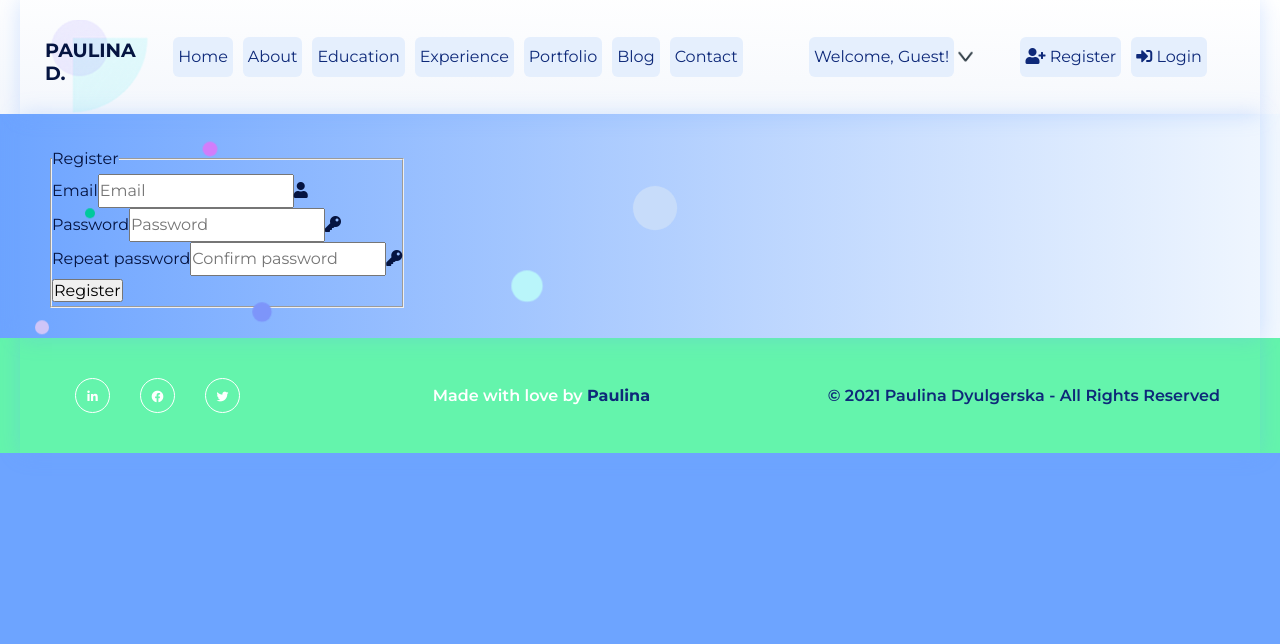
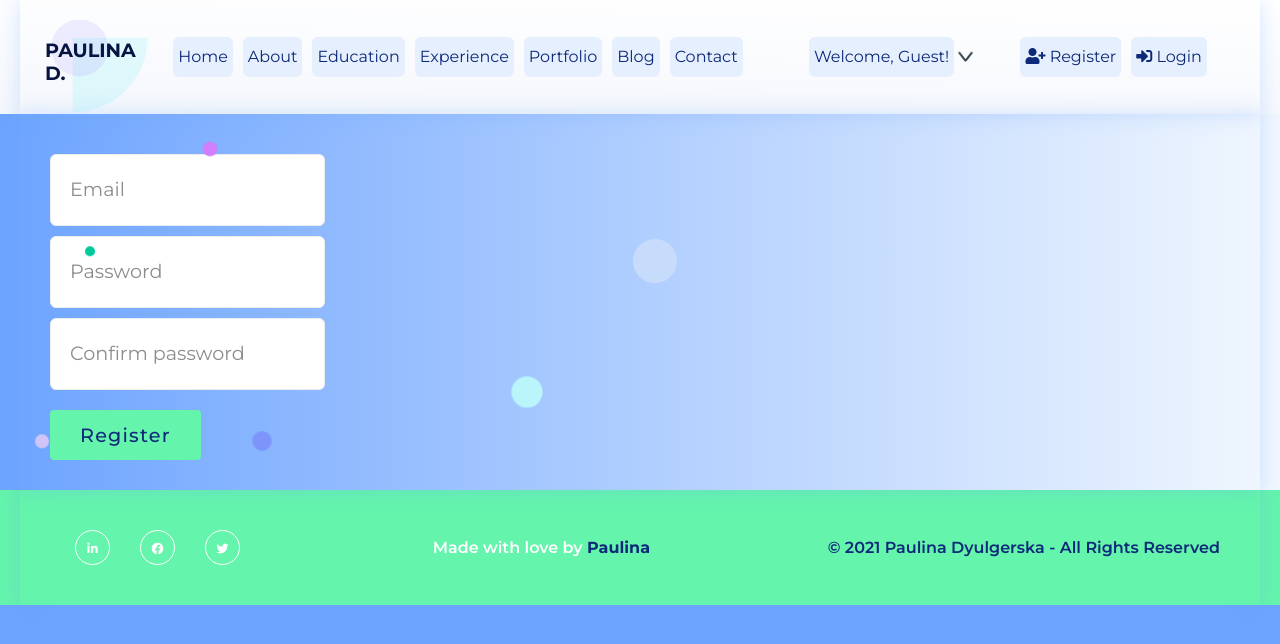
Before and after one commit to Paulina-Dyulgerska/MySkills, a React (Create React App) app: page /register in a window 1280 px wide. Shown: the top 644 px of the page. Built offline with nearby package versions, Linux system fonts and the light colour scheme; no server answers.

Commit message:
Login and Register form implementation

```diff
--- a/src/components/Login/Login.css
+++ b/src/components/Login/Login.css
@@ -60,9 +60,9 @@
     }
 }
 
-textarea {
+/* textarea {
     resize: none;
-}
+} */
 
 .passwordToggler {
     position: absolute;
--- a/src/components/Register/Register.js
+++ b/src/components/Register/Register.js
@@ -4,7 +4,10 @@ import { useHistory } from 'react-router-dom';
 // import authentication from '../../utils/firebase';
 import InputError from '../Shared/InputError/InputError';
 import accountsService from '../../services/accountsService.js';
+import validationService from '../../services/validationService.js';
 import globalConstants from '../../globalConstants/globalConstants';
+import InputFieldWithLabel from '../Shared/InputField/InputFieldWIthLabel';
+import ButtonSubmit from '../Shared/Buttons/ButtonSubmit/ButtonSubmit';
 
 const Register = () => {
 
@@ -39,39 +42,58 @@ const Register = () => {
     return (
         <section className="register">
             <form onSubmit={onRegisterFormSubmitHandler}>
-                <fieldset>
-                    <legend>Register</legend>
-                    <InputError>{errorMessage}</InputError>
-                    <p className="field">
+                <article className="field">
+                    <InputFieldWithLabel
+                        wrapperClassName="input"
+                        type="text"
+                        name="email"
+                        id="email"
+                        className="form-control error"
+                        validateFieldFunction={validationService.emailValidator}
+                        errorMessage="Please enter a valid email."
+                    >
+                        Email
+                    </InputFieldWithLabel>
+                </article>
+                {/* <p className="field">
                         <label htmlFor="email">Email</label>
                         <span className="input">
                             <input type="text" name="email" id="email" placeholder="Email" />
                             <span className="actions"></span>
                             <i className="fas fa-user"></i>
                         </span>
-                    </p>
-                    <p className="field">
-                        <label htmlFor="password">Password</label>
-                        <span className="input">
-                            <input type="password" name="password" id="password" placeholder="Password" />
-                            <span className="actions"></span>
-                            <i className="fas fa-key"></i>
-                        </span>
-                    </p>
-                    <p className="field">
-                        <label htmlFor="confirmPassword">Repeat password</label>
-                        <span className="input">
-                            <input type="password" name="confirmPassword" id="confirmPassword" placeholder="Confirm password" />
-                            <span className="actions"></span>
-                            <i className="fas fa-key"></i>
-                        </span>
-                    </p>
-                    <input
-                        className="button submit g-recaptcha"
-                        type="submit"
-                        data-action="registerSubmit"
-                        value="Register" />
-                </fieldset>
+                    </p> */}
+                <article className="field">
+                    <InputFieldWithLabel
+                        wrapperClassName="input"
+                        type="password"
+                        id="password"
+                        name="password"
+                        className="form-control error"
+                        validateFieldFunction={validationService.passwordValidator}
+                        errorMessage="Your password must be at least 6 characters long and contains only letters and numbers."
+                    >
+                        Password
+                    </InputFieldWithLabel>
+                </article>
+                <article className="field">
+                    <InputFieldWithLabel
+                        wrapperClassName="input"
+                        type="password"
+                        id="confirmPassword"
+                        name="confirmPassword"
+                        className="form-control error"
+                        validateFieldFunction={validationService.passwordValidator}
+                        errorMessage="Your password must be at least 6 characters long and contains only letters and numbers."
+                    >
+                        Confirm password
+                    </InputFieldWithLabel>
+                </article>
+                <InputError>{errorMessage}</InputError>
+                <ButtonSubmit
+                    className="btn btn-submit g-recaptcha"
+                    data-action="registerSubmit"
+                    value="Register" />
             </form>
         </section>
     )
```
Also changed, not shown: src/components/Login/Login.js (line endings or trailing spaces).
